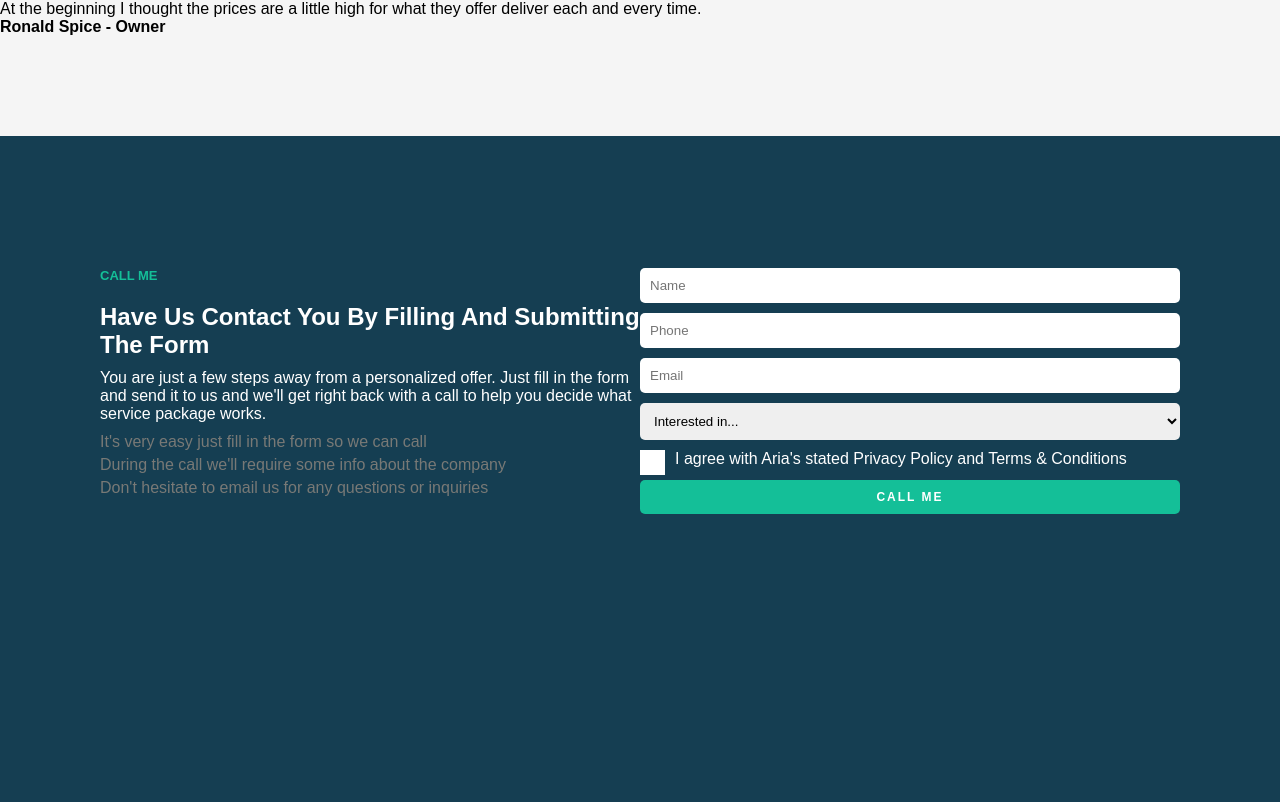
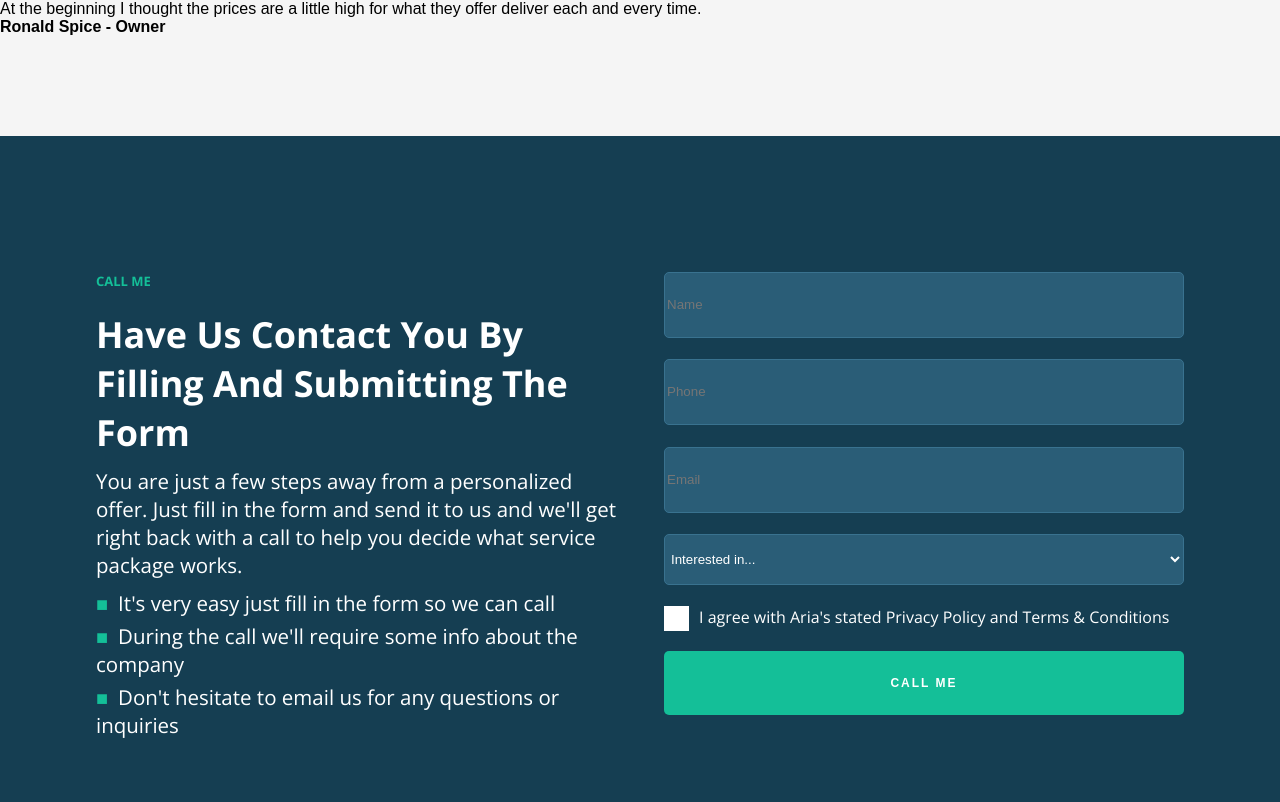
Before and after one commit to Sudhanshu-Ambastha/Responsive-Landingpage-Reactjs-Scss, a React (Create React App) app in the folder landingpage/: page / in a window 1280 px wide. Shown: the part 5478-6280 px from the top of the page. Built offline with nearby package versions, Linux system fonts and the light colour scheme.

Commit message:
✅ Calls 💅

```diff
--- a/landingpage/src/Components/calls/Calls.jsx
+++ b/landingpage/src/Components/calls/Calls.jsx
@@ -12,9 +12,9 @@ const Calls = () => (
         you decide what service package works.
       </p>
       <ul>
-        <i className="fas fa-square square-icon"></i><li>It's very easy just fill in the form so we can call</li>
-        <i className="fas fa-square square-icon"></i><li>During the call we'll require some info about the company</li>
-        <i className="fas fa-square square-icon"></i><li>Don't hesitate to email us for any questions or inquiries</li>
+        <li><span>&#9632;</span>It's very easy just fill in the form so we can call</li>
+        <li><span>&#9632;</span>During the call we'll require some info about the company</li>
+        <li><span>&#9632;</span>Don't hesitate to email us for any questions or inquiries</li>
       </ul>
     </div>
     <form className="calls-form">
@@ -23,9 +23,9 @@ const Calls = () => (
       <input type="email" placeholder="Email" required />
       <select required>
         <option value="">Interested in...</option>
-        <option value="service1">Service 1</option>
-        <option value="service2">Service 2</option>
-        <option value="service3">Service 3</option>
+        <option value="service1">Off The Ground</option>
+        <option value="service2">Accelerated Growth</option>
+        <option value="service3">Market Domain</option>
       </select>
       <label className="checkbox-container">
         <input type="checkbox" required />
--- a/landingpage/src/Components/calls/calls.css
+++ b/landingpage/src/Components/calls/calls.css
@@ -8,10 +8,12 @@ html {
 .calls-container {
   display: flex;
   justify-content: space-between;
-  padding: 20px;
+  padding: 1.5rem 1rem 1.5rem 1rem;
   background-color: var(--green-bg-color);
   color: var(--white);
   height: 100vh;
+  font: 400 1.5rem "Open Sans", sans-serif;
+  gap: 1rem;
 }
 
 .calls-form, .calls-info {
@@ -22,14 +24,20 @@ html {
   padding-bottom: 5.625rem;
   box-sizing: border-box;
   position: relative;
+
 }
 
 .calls-info{
   padding-left: 5rem;
+  padding-right: 1rem
 }
 
 .calls-form{
+  padding-left: 1rem;
   padding-right: 5rem;
+  box-sizing: border-box;
+  position: relative;
+  gap: 0.7rem;
 }
 
 .calls-info h2,
@@ -38,39 +46,56 @@ html {
   margin: 0 0 10px;
 }
 
-.contact-info ul {
+.calls-info p{
+  font-size: 20.5px;
+}
+
+.calls-info ul {
   list-style-type: none;
   padding: 0;
+  font-size: 20.5px;
 }
 
-/* .calls-info, li:before {
-  content: "";
-  display: inline-block;
-  width: 0.5rem;
-  height: 0.5rem;
-  margin-right: 10px;
-  background-color: var(--light-green-color);
-} */
-
-.fas fa-square square-icon {
+.calls-info ul li span {
     font-size: 20px;
     color: var(--light-green-color);
+    margin-right: 10px;
 }
 
 .calls-info ul li {
   margin-bottom: 5px;
-  color: var(--light-gray-color);
+  color: var(--white);
+  gap: 1rem;
 }
 
 .calls-form input[type="text"],
 .calls-form input[type="email"],
 .calls-form select,
 .calls-form button {
-  padding: 10px;
+  display: block;
+  padding-top: 1rem;
+  padding-bottom: 1rem;
+  padding-left: 1.3125rem;
+  padding-inline: 2px;
+  line-height:2rem;
   margin-bottom: 10px;
   border: none;
   border-radius: 5px;
   width: 100%;
+  cursor: text;
+  color: var(--white);
+}
+
+.calls-form #name, #phone, #email{
+  color: var(--white);
+}
+
+.calls-form input[type="text"],
+.calls-form input[type="email"],
+.calls-form select{
+    border: 1px solid var(--form-input-border-color);
+    background-color: var(--form-input-bg-color);
+    color: var(--white);
 }
 
 .calls-form button {
--- a/landingpage/src/Components/contact/contact.css
+++ b/landingpage/src/Components/contact/contact.css
@@ -8,14 +8,15 @@ html {
 .contact-container {
     display: flex;
     justify-content: space-between;
-    padding: 20px;
+    padding: 20px 20px 100px 20px;
     background-color:transparent;
     color: var(--dark-gray-color);
     height: 100vh;
+    font: 400 1rem / 1.5rem "Open Sans", sans-serif;
 }
 
 .contact-form, .contact-info {
-    display: table-row;
+    display: flex;
     flex-direction: column;
     max-width: 50%;
     padding-top: 7rem;
@@ -25,14 +26,13 @@ html {
 }
 
 .contact-info {
-    width: 45%;
     padding-left: 5rem;
 }
 
 .contact-form {
-    width: 45%;
     padding-right: 5rem;
-    padding-left: 0;
+    box-sizing: border-box;
+    position: relative;
 }
 
 .section-title {
```
